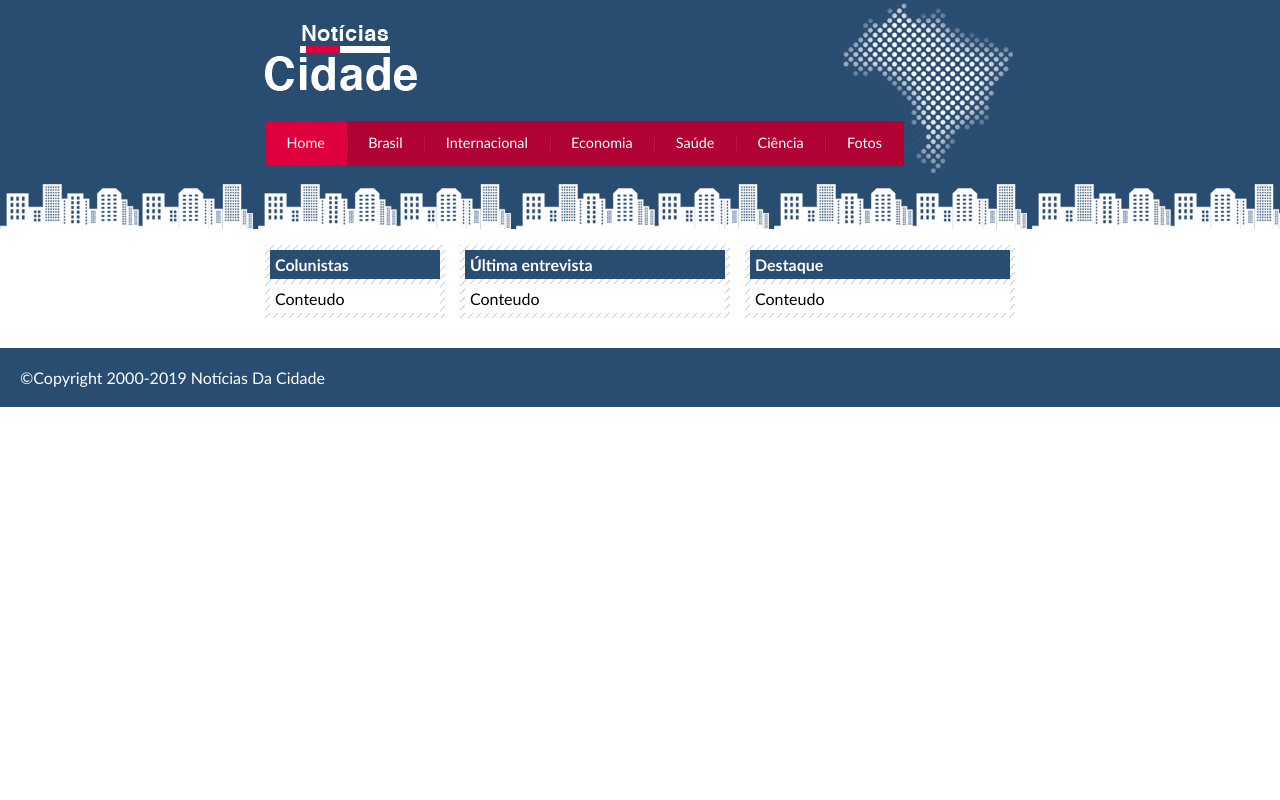
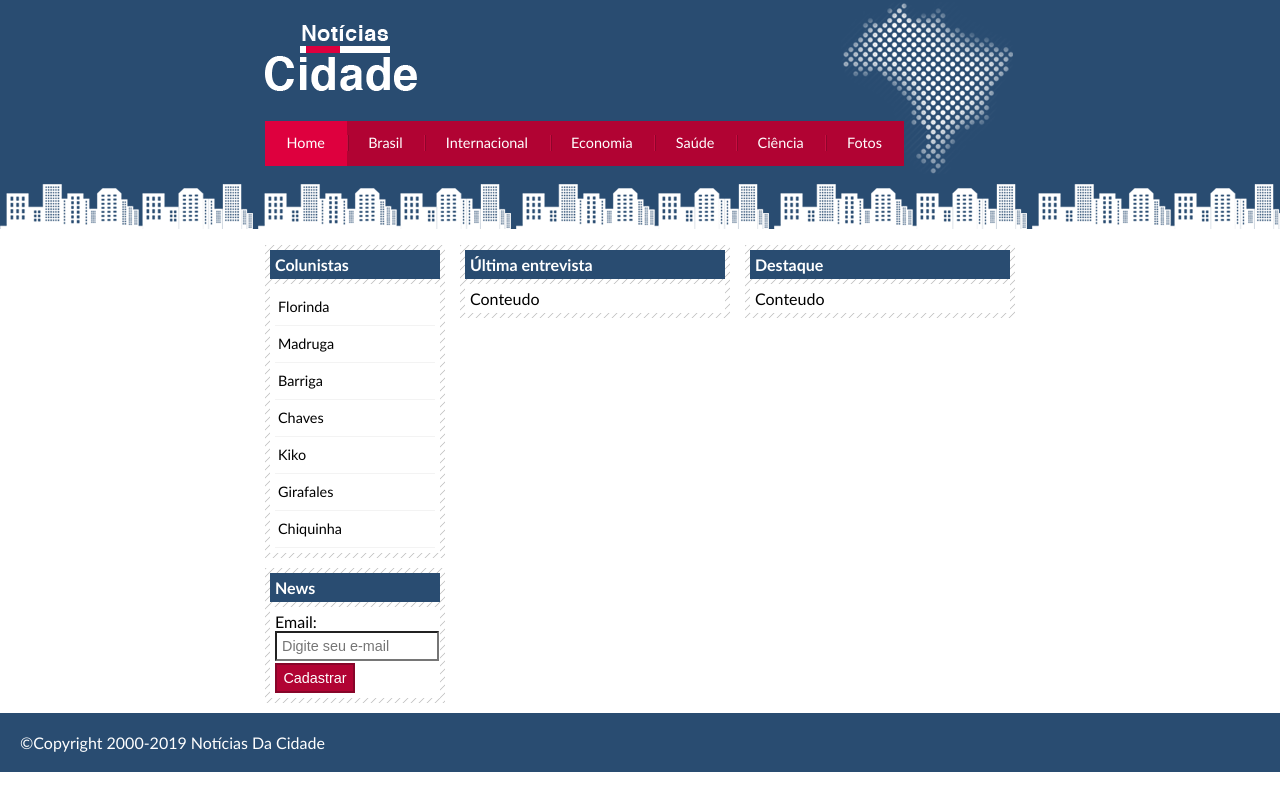
Before and after one commit to vsousa02/noticias, a plain HTML site: page index.html in a window 1280 px wide. Drawn offline with Linux system fonts and the light colour scheme; files whose address does not match are found by name.

Commit message:
Coluna 1 fim

```diff
--- a/css/estilo.css
+++ b/css/estilo.css
@@ -136,6 +136,45 @@ h2{
     margin-top: 5px;
 }
 
+/* Menus Laterais */
+#lateral ul a{
+    font-size: 0.9em;
+    padding: 3px;
+    display: block;
+    line-height: 30px;
+    color: #000;
+    text-decoration: none;
+    border-bottom: 1px solid #F3F3F3;
+}
+
+/* Efeito HOVER com seta*/
+#lateral ul a:hover{
+    color: #A1A1A1;
+    padding-left: 20px;
+    background: #F9F9F9 url(..//imagens/marcador.png) no-repeat left center;
+}
+
+/* Formatando formulário */
+label{
+    display: block;
+    cursor: pointer;
+}
+
+input{
+    padding: 5px;
+    width: 150px;
+    font-size: 0.9em;
+    background-color: #fff;
+}
+
+/* Botão enviar */
+input.submit{
+    width: 80px;
+    color: #fff;
+    margin-top: 2.0px;
+    background-color: #B10333;
+    border: 2px solid #870529;
+}
 
 
 /* Rodapé */
--- a/index.html
+++ b/index.html
@@ -38,7 +38,33 @@
                 <div class="caixa">
                     <h2>Colunistas</h2>
                     <div class="caixa-conteudo">
-                        Conteudo
+                        <ul>
+                            <li><a href="">Florinda</a></li>
+                            <li><a href="">Madruga</a></li>
+                            <li><a href="">Barriga</a></li>
+                            <li><a href="">Chaves</a></li>
+                            <li><a href="">Kiko</a></li>
+                            <li><a href="">Girafales</a></li>
+                            <li><a href="">Chiquinha</a></li>
+                        </ul>
+
+                    </div>
+
+                </div>
+
+                <div class="caixa">
+                    <h2>News</h2>
+                    <div class="caixa-conteudo">
+                        <form>
+                            <div>
+                                <label for="email">Email:</label>
+                                <input type="text" name="email" id="email" placeholder="Digite seu e-mail">
+                            </div>
+                            <div>
+                                <input class="submit" type="submit" value="Cadastrar">
+                            </div>
+
+                        </form>
 
                     </div>
 
```
